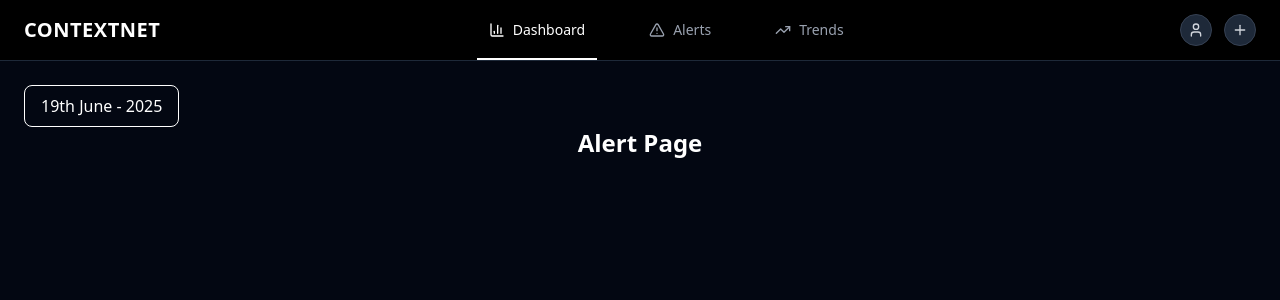
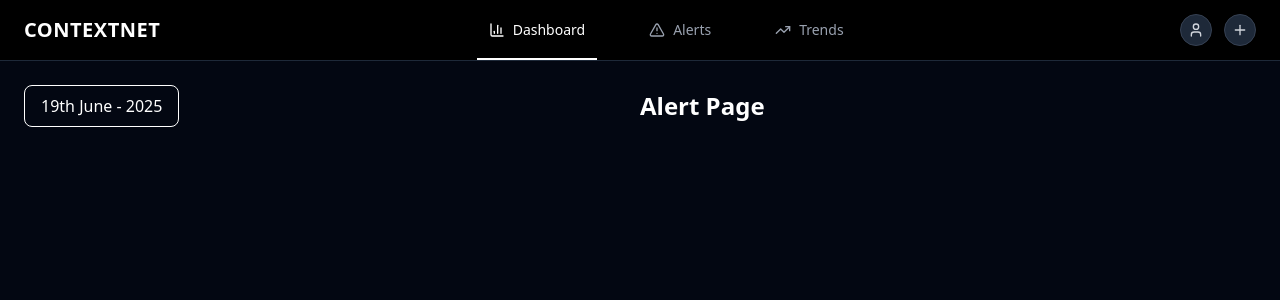
Before and after one commit to yethuag/ContextNet, a React (Vite) app in the folder Frontend/: page /app/alerts in a window 1280 px wide. Shown: the top 300 px of the page. Built offline with nearby package versions, Linux system fonts and the light colour scheme.

Commit message:
make some changes in Dashboard

```diff
--- a/Frontend/src/pages/AlertPage/AlertPage.jsx
+++ b/Frontend/src/pages/AlertPage/AlertPage.jsx
@@ -2,14 +2,14 @@ import React from "react";
 import DisplayCalender from "../../components/DisplayCalender";
 const AlertPage = () => {
   return (
-    <div>
-
+    <div className="flex justify-center items-center">
+      <div className="flex-2">
       <DisplayCalender />
-      <h1 className='text-2xl font-bold text-white flex justify-center mb-10'>Alert Page</h1>
+      </div>
+      <div className="flex-2">
+      <h1 className='text-2xl font-bold text-white'>Alert Page</h1>
+      </div>
            {/* main for alert */}
-           <div>
-
-           </div>
     </div>
   );
 };
--- a/Frontend/src/pages/DashboardPage/DashboardPage.jsx
+++ b/Frontend/src/pages/DashboardPage/DashboardPage.jsx
@@ -2,8 +2,8 @@ import Calendar from "../../components/Calender";
 import { useState } from "react";
 import { format } from "date-fns";
 import DisplayCalender from "../../components/DisplayCalender";
-import MetricCards from "../../components/DashboardData/MetricCards";
-import TagsList from "../../components/DashboardData/TagsList";
+import MetricCards from "../../components/MetricCards"
+import TagsList from "../../components/TagsList";
 import { Tag } from "lucide-react";
 
 const DashboardPage = () => {
@@ -16,9 +16,13 @@ const DashboardPage = () => {
   return (
     <>
       <div className="flex justify-center items-center">
+        <div className="flex-2">
             <h1 className="text-4xl font-bold text-purple-400">Dashboard</h1>
+        </div>
+        <div className="flex-2">
+            <DisplayCalender />
+        </div>
       </div>
-      <DisplayCalender />
       <MetricCards />
       <div className="grid grid-cols-3 gap-5 mt-5">
           <h1 className="col-span-2 text-4xl font-semibold text-white-500 flex">Map</h1>
```
Also changed, not shown: Frontend/src/components/MetricCards.jsx (renamed from Frontend/src/components/DashboardData/MetricCards.jsx), Frontend/src/components/TagsList.jsx (renamed from Frontend/src/components/DashboardData/TagsList.jsx).
